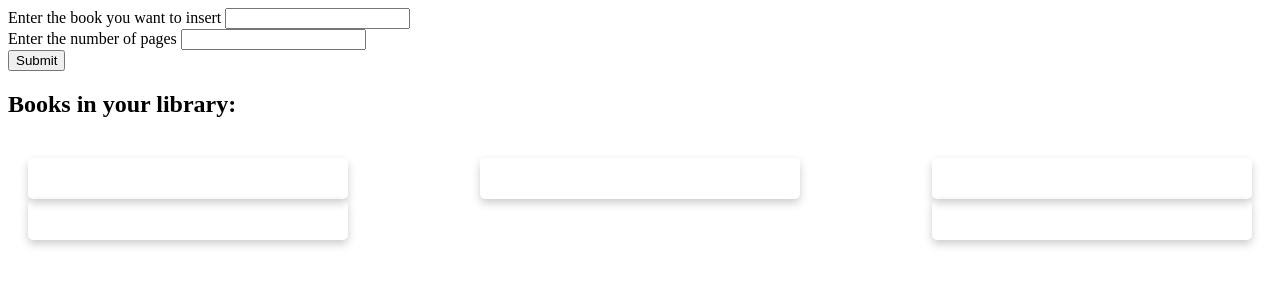
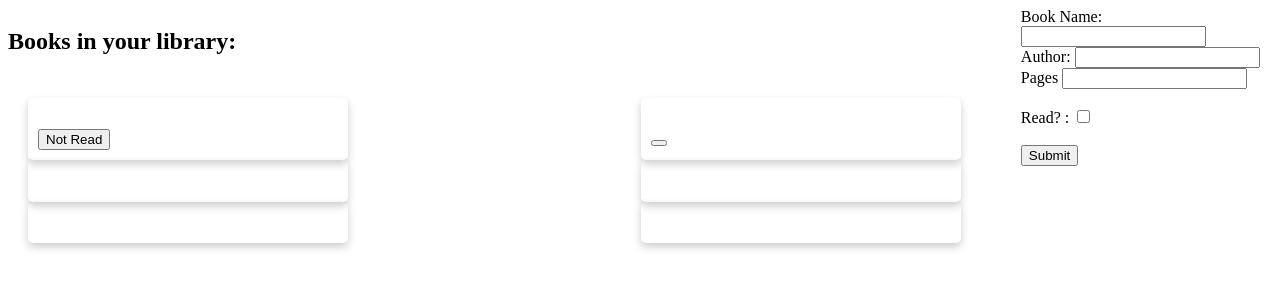
Before and after one commit to Hoslok-1/Interactive-Library, a plain HTML site: page index.html in a window 1280 px wide. Both pictures are taken after a click on the button "Submit". Drawn offline with Linux system fonts and the light colour scheme.

Commit message:
extra details of a book like author name and read status is addded, library is now functional

```diff
--- a/index.html
+++ b/index.html
@@ -10,34 +10,63 @@
 </head>
 <body>
     <div class = "container">
-        <div class = "enterBookDetails">
-            <label>Enter the book you want to insert</label>
-            <input type = "text" id = "bookName"><br>
-            <label>Enter the number of pages</label>
-            <input type = "text" id = "pages"><br>
-            <button type = "button" id = "submitBtn">Submit</button><br>
-        </div>
-        <h2>Books in your library:</h2>
+        <h2 id = "title-top">Books in your library:</h2>
         <div class = "displayBooksPresent">
             <div class = "card one">
                 <h4 id = "book1-name"><b></b></h4>
                 <p id = book1-pages></p>
+                <p id = book1-author></p>
+                <button id = "readStatusBtn1"></button>
             </div>
             <div class = "card two">
                 <h4 id = "book2-name"><b></b></h4>
                 <p id = book2-pages></p>
+                <p id = book2-author></p>
+                <button id = "readStatusBtn2"></button>
             </div>
             <div class = "card three">
                 <h4 id = "book3-name"><b></b></h4>
                 <p id = book3-pages></p>
+                <p id = book3-author></p>
             </div>
             <div class = "card four">
                 <h4 id = "book4-name"><b></b></h4>
                 <p id = book4-pages></p>
+                <p id = book4-author></p>
             </div>
             <div class = "card five">
                 <h4 id = "book5-name"><b></b></h4>
                 <p id = book5-pages></p>
+                <p id = book5-author></p>
+            </div>
+            <div class = "card six">
+                <h4 id = "book6-name"><b></b></h4>
+                <p id = book6-pages></p>
+                <p id = book6-author></p>
+            </div>
+        </div>
+        <div class = "enterBookDetails">
+            <!-- <label>Enter the book you want to insert</label>
+            <input type = "text" id = "bookName"><br>
+            <label>Enter the number of pages</label>
+            <input type = "text" id = "pages"><br>
+            <button type = "button" id = "submitBtn">Submit</button><br> -->
+            <div class = "enterTitle">
+                <label>Book Name:</label>
+                <input type = "text" id = "bookName"><br>
+            </div>
+            <div class = "enterAuthor">
+                <label>Author:</label>
+                <input type = "text" id = "author"><br>
+            </div>
+            <div class = "numOfPages">
+                <label>Pages</label>
+                <input type = "text" id = "pages"><br><br>
+            </div>
+            <div class = "bookCompleted">
+                <label>Read? :</label>
+                <input type = "checkbox" id = "readStatus" value = "read"><br><br>
+                <button type = "submit" id = "submitBtn">Submit</button><br>
             </div>
         </div>
     </div>
--- a/scripts.js
+++ b/scripts.js
@@ -1,19 +1,26 @@
 let myLibrary = [];
 let book;
+let readFlag = 0;
 
 document.getElementById('submitBtn').onclick = function addBookToLibrary(){
     book = document.getElementById('bookName').value
     page = document.getElementById('pages').value
-    const bookObj = new Book(book,page)
+    author = document.getElementById('author').value
+    readStatus = document.getElementById('readStatus')
+    const bookObj = new Book(book,page,author,readStatus)
+
     myLibrary.push(bookObj)
     console.log(myLibrary)
+    console.log(readStatus.checked)
     displayBooks();
 }
 
-function Book(bookName,page)
+function Book(bookName,page,author,readStatus)
 {
     this.bookName = bookName;
     this.page = page;
+    this.author = author
+    this.readStatus = readStatus
     this.info = function(){
         return "This book's name is "+bookName+" and number of pages are "+page;
     }
@@ -24,27 +31,51 @@ function displayBooks()
     arrLength = myLibrary.length -1
     tempName = myLibrary[arrLength].bookName;
     tempPage = myLibrary[arrLength].page;
+    tempAuthor = myLibrary[arrLength].author
+    tempStatus = myLibrary[arrLength].readStatus
+    if(tempStatus.checked)
+    {
+        readFlag = 1;
+    }
     switch(arrLength)
     {
         case 0:
+            console.log(readFlag)
             document.getElementById('book1-name').textContent = tempName;
             document.getElementById('book1-pages').textContent = tempPage;
+            document.getElementById('book1-author').textContent = tempAuthor
+            if(readFlag!=0){document.getElementById('readStatusBtn1').textContent = "Read";readFlag=0}
+            else if(readFlag == 0)
+            {document.getElementById('readStatusBtn1').textContent = "Not Read";readFlag=0}
             break;
         case 1:
             document.getElementById('book2-name').textContent = tempName;
             document.getElementById('book2-pages').textContent = tempPage;
+            document.getElementById('book2-author').textContent = tempAuthor
+            if(readFlag!=0){document.getElementById('readStatusBtn2').textContent = "Read";readFlag=0}
+            else if(readFlag == 0)
+            {document.getElementById('readStatusBtn2').textContent = "Not Read";readFlag=0}
             break;
         case 2:
             document.getElementById('book3-name').textContent = tempName;
             document.getElementById('book3-pages').textContent = tempPage;
+            document.getElementById('book3-author').textContent = tempAuthor
             break;
         case 3:
             document.getElementById('book4-name').textContent = tempName;
             document.getElementById('book4-pages').textContent = tempPage;
+            document.getElementById('book4-author').textContent = tempAuthor
             break;
         case 4:
             document.getElementById('book5-name').textContent = tempName;
             document.getElementById('book5-pages').textContent = tempPage;
+            document.getElementById('book5-author').textContent = tempAuthor
+            break;
+        case 5:
+            document.getElementById('book6-name').textContent = tempName;
+            document.getElementById('book6-pages').textContent = tempPage;
+            document.getElementById('book6-author').textContent = tempAuthor;
+            break;
     }
 
 }
--- a/styles.css
+++ b/styles.css
@@ -1,3 +1,11 @@
+.container{
+  display: flex;
+}
+
+.enterBookDetails{
+  width:350px;
+}
+
 .card {
     /* Add shadows to create the "card" effect */
     box-shadow: 0 4px 8px 0 rgba(0,0,0,0.2);
@@ -9,7 +17,6 @@
     padding:10px;
   }
 
-
   /* On mouse-over, add a deeper shadow */
   .card:hover {
     box-shadow: 0 8px 16px 0 rgba(0,0,0,0.2);
@@ -20,4 +27,11 @@
     flex-wrap: wrap;
     padding: 20px;
     justify-content: space-between;
+    margin-top: 70px;
+    margin-right: 40px;
+    width: 1300px;
 }
+
+#title-top{
+  position: absolute;
+}
```
